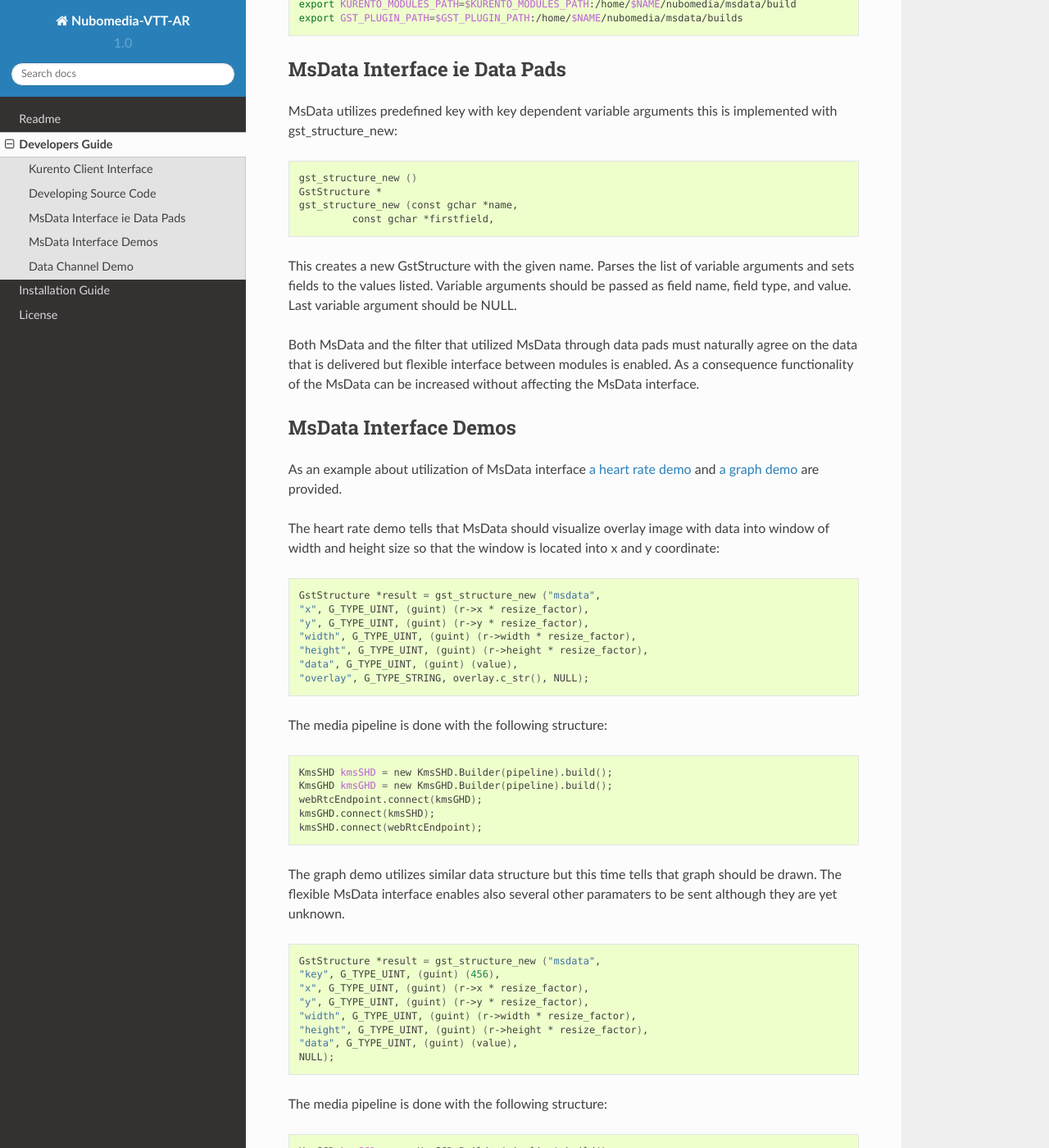
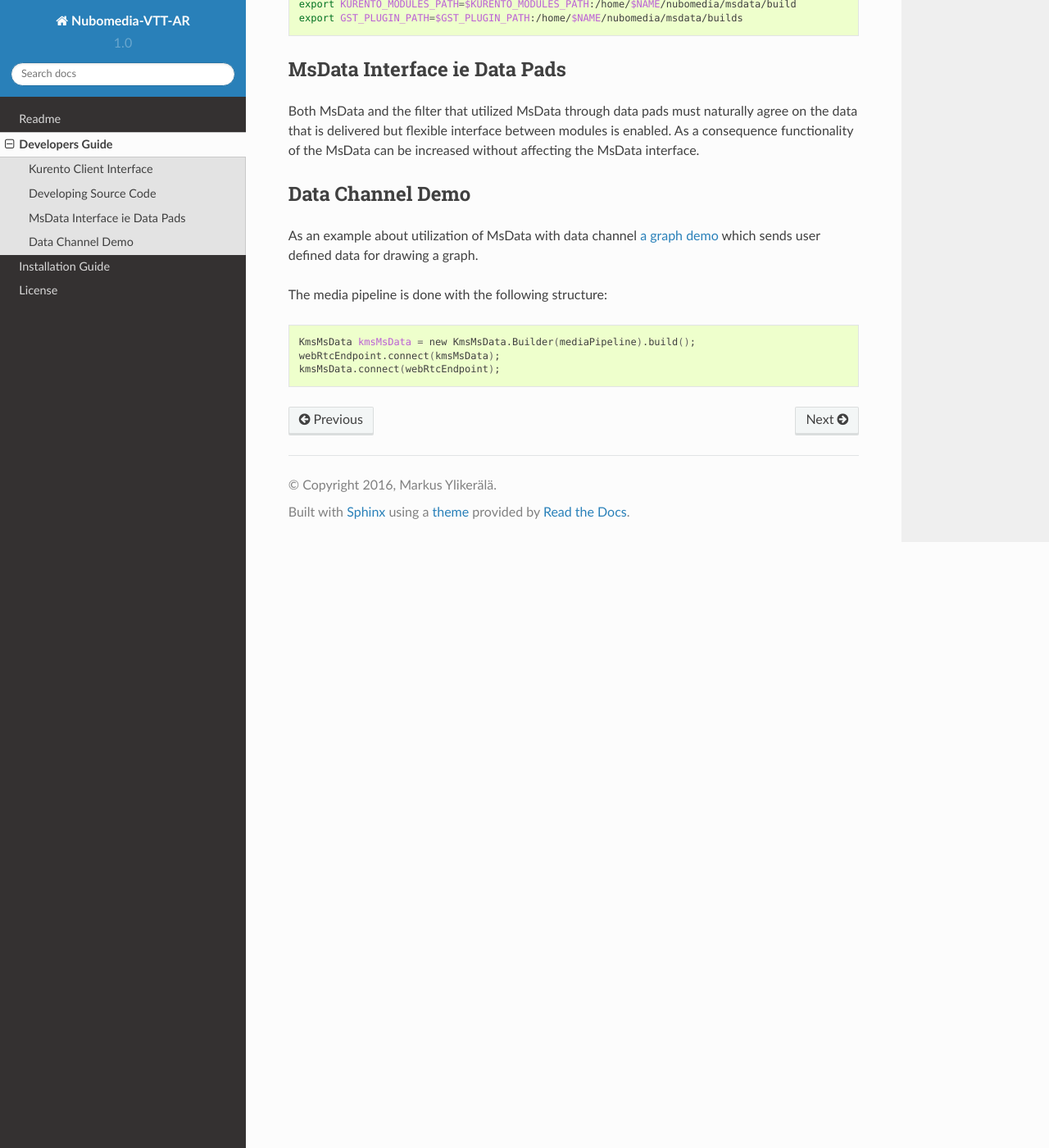
Before and after one commit to nubomedia-vtt/Doc-Nubomedia-MultisensoryDataModule, a Sphinx documentation site: the page built from docs/source/DevelopersGuide.rst, in a window 1280 px wide and 1400 px high, scrolled down 1080 px. Shown: the whole window at 82% size. Built offline with Sphinx 7.4.7 and the Read the Docs theme 2.0.0, drawn with Linux system fonts in a browser that asks for light colours; pages that are not in the unit, such as notebooks, are missing from menus; some of the changed text lies outside the part shown.

Commit message:
Refactored

```diff
--- a/docs/source/DevelopersGuide.rst
+++ b/docs/source/DevelopersGuide.rst
@@ -57,83 +57,19 @@ for example:
 MsData Interface ie Data Pads
 ===========================
 
-MsData utilizes predefined key with key dependent variable arguments this is implemented with gst_structure_new:
-
-.. code:: bash
-
-	  gst_structure_new ()
-	  GstStructure *
-	  gst_structure_new (const gchar *name,
-                   const gchar *firstfield,
-
-This creates a new GstStructure with the given name. Parses the list of variable arguments and sets fields to the values listed. Variable arguments should be passed as field name, field type, and value. Last variable argument should be NULL.
-
 Both MsData and the filter that utilized MsData through data pads must naturally agree on the data that is delivered  but flexible interface between modules is enabled. As a consequence functionality of the MsData can be increased without affecting the MsData interface.
 
 
-MsData Interface Demos
+Data Channel Demo
 ===========================
 
-As an example about utilization of MsData interface
-`a heart rate demo <https://github.com/nubomedia-vtt/msdatademopaasheartrate.git>`__ and
-`a graph demo <https://github.com/nubomedia-vtt/msdatademopaasgraph.git>`__
-are provided.
-
-The heart rate demo tells that MsData should visualize overlay image with data into window of width and height size so that the window is located into x and y coordinate:
-
-.. code:: bash
-
-	  GstStructure *result = gst_structure_new ("msdata",
-	  "x", G_TYPE_UINT, (guint) (r->x * resize_factor),
-	  "y", G_TYPE_UINT, (guint) (r->y * resize_factor),
-	  "width", G_TYPE_UINT, (guint) (r->width * resize_factor),
-	  "height", G_TYPE_UINT, (guint) (r->height * resize_factor),
-	  "data", G_TYPE_UINT, (guint) (value),
-	  "overlay", G_TYPE_STRING, overlay.c_str(), NULL);
+As an example about utilization of MsData with data channel
+`a graph demo <https://github.com/nubomedia-vtt/msdatademopaasgraph.git>`__ which sends user defined data for drawing a graph.
 
 The media pipeline is done with the following structure:
 
 .. code:: bash
 
-	  KmsSHD kmsSHD = new KmsSHD.Builder(pipeline).build();
-	  KmsGHD kmsGHD = new KmsGHD.Builder(pipeline).build();
-	  webRtcEndpoint.connect(kmsGHD);
-	  kmsGHD.connect(kmsSHD);
-	  kmsSHD.connect(webRtcEndpoint);
-
-The graph demo utilizes similar data structure but this time tells that graph should be drawn.
-The flexible MsData interface enables also several other paramaters to be sent although they are yet unknown.
-
-.. code:: bash
-
-          GstStructure *result = gst_structure_new ("msdata",
-          "key", G_TYPE_UINT, (guint) (456),
-          "x", G_TYPE_UINT, (guint) (r->x * resize_factor),
-          "y", G_TYPE_UINT, (guint) (r->y * resize_factor),
-          "width", G_TYPE_UINT, (guint) (r->width * resize_factor),
-          "height", G_TYPE_UINT, (guint) (r->height * resize_factor),
-          "data", G_TYPE_UINT, (guint) (value),
-	  NULL);
-
-The media pipeline is done with the following structure:
-
-.. code:: bash
-
-	  KmsSGD kmsSGD = new KmsSGD.Builder(pipeline).build();
-	  KmsGGD kmsGGD = new KmsGGD.Builder(pipeline).build();
-	  webRtcEndpoint.connect(kmsGGD);
-	  kmsGGD.connect(kmsSGD);
-	  kmsSGD.connect(webRtcEndpoint);
-
-Data Channel Demo
-===========================
-As an example about utilization of MsData with data channel
-`a temperature demo <https://github.com/nubomedia-vtt/msdatademopaastemperature.git>`__ which sends random temperature is provided.
-
-The media pipeline is done with the following structure:
-
-.. code:: bash
-
-	  KmsTD kmsTD = new KmsTD.Builder(pipeline).build();
-	  webRtcEndpoint.connect(kmsTD);
-	  kmsTD.connect(webRtcEndpoint);
+	    KmsMsData kmsMsData = new KmsMsData.Builder(mediaPipeline).build();
+	    webRtcEndpoint.connect(kmsMsData);
+	    kmsMsData.connect(webRtcEndpoint);
--- a/docs/source/README.rst
+++ b/docs/source/README.rst
@@ -11,7 +11,7 @@ This project is part of NUBOMEDIA
 
 The repository contains documentation for installing and utilising the MsData. The repository contains description of the architecture of the MsData and also the source code of the MsData implementation.
 
-MsData implements multi-domain AR filter providing 2D graphics visualisation service to other modules through data pads. Also data channels are seens as a possiblity and has already been investigated..  MsData Interface enables sending of different kinds of content based on the identification and variable arguments thus the format of the data is quite flexible. Developers can create new visualisations not yet known thus extending MsData. Examples are provided and for example position and size of the graph for setting the layout is enabled. Because the filter needs to support data-pads, the filter is based on Kurento GStreamer module. Refer the
+MsData implements multi-domain AR filter providing 2D graphics visualisation service to other modules through data pads. Data channels are utilized thus MsData Interface enables sending of different kinds of content based on the identification and variable arguments thus the format of the data is quite flexible. Developers can create new visualisations not yet known thus extending MsData. Example for drawing a graph is available. Because the filter needs to support data-pads, the filter is based on Kurento GStreamer module. Refer the
 `Kurento documentation <http://www.kurento.org/>`__
 for a more complete view of the Kurento architecture.
 
```
Also changed, not shown: docs/source/InstallationGuide.rst (+4 -4 lines), 12 other files.
